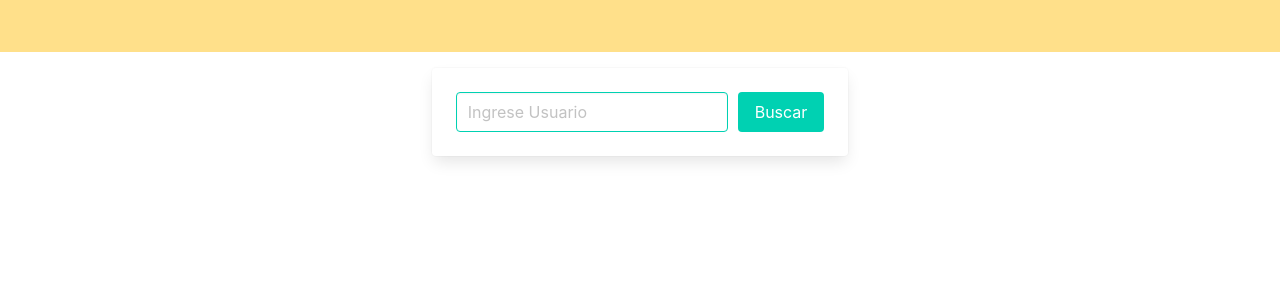
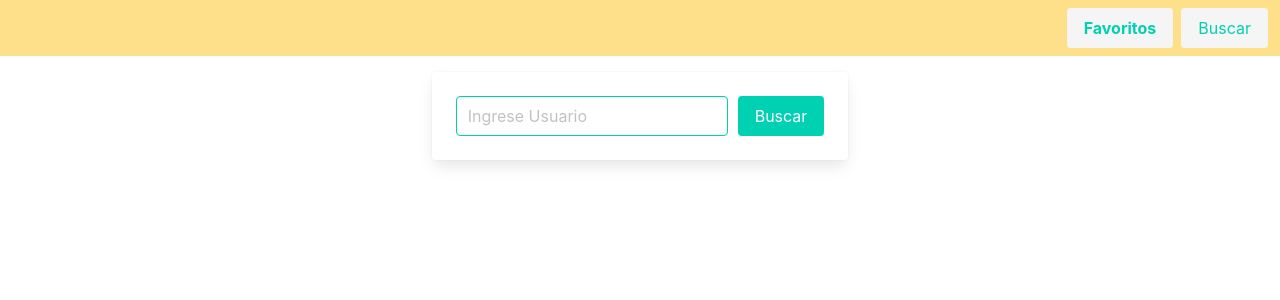
Before and after one commit to IvanBodnar/favogit, an Angular app: page / in a window 1280 px wide. Shown: the top 300 px of the page. Built offline with nearby package versions, Linux system fonts and the light colour scheme; no server answers.

Commit message:
Se agregan botones de navegación en navbar

```diff
--- a/src/app/components/navbar/navbar.component.html
+++ b/src/app/components/navbar/navbar.component.html
@@ -1,3 +1,16 @@
 <nav class="navbar is-warning">
 
+  <div class="navbar-end">
+    <div class="navbar-item">
+      <div class="buttons">
+        <a [routerLink]="[ '/favorites' ]" class="button is-light">
+          <strong>Favoritos</strong>
+        </a>
+        <a class="button is-light">
+          Buscar
+        </a>
+      </div>
+    </div>
+  </div>
+
 </nav>
```
